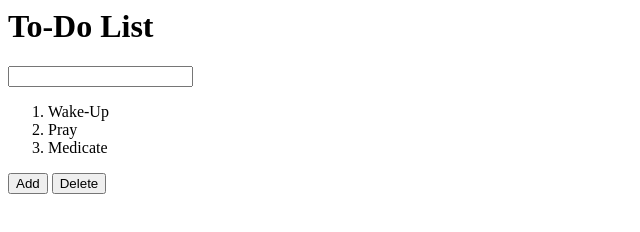
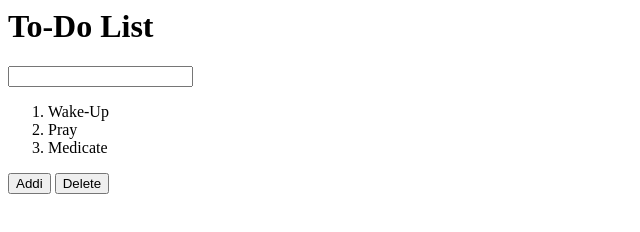
Before and after one commit to anuryakubu/To-Do-List, a plain HTML site: page index.html in a window 1280 px wide. Shown: the full height of the page, 0-640 px from the left. Drawn offline with Linux system fonts and the light colour scheme.

Commit message:
Saved Again

```diff
--- a/index.html
+++ b/index.html
@@ -19,7 +19,7 @@
             <li id="lists">Pray</li>
             <li id="lists">Medicate</li>
         </ol>
-        <button class="button" id="add">Add</button>
+        <button class="button" id="add">Addi</button>
         <button class="button" id="delete">Delete</button>
     </div>
 
```
